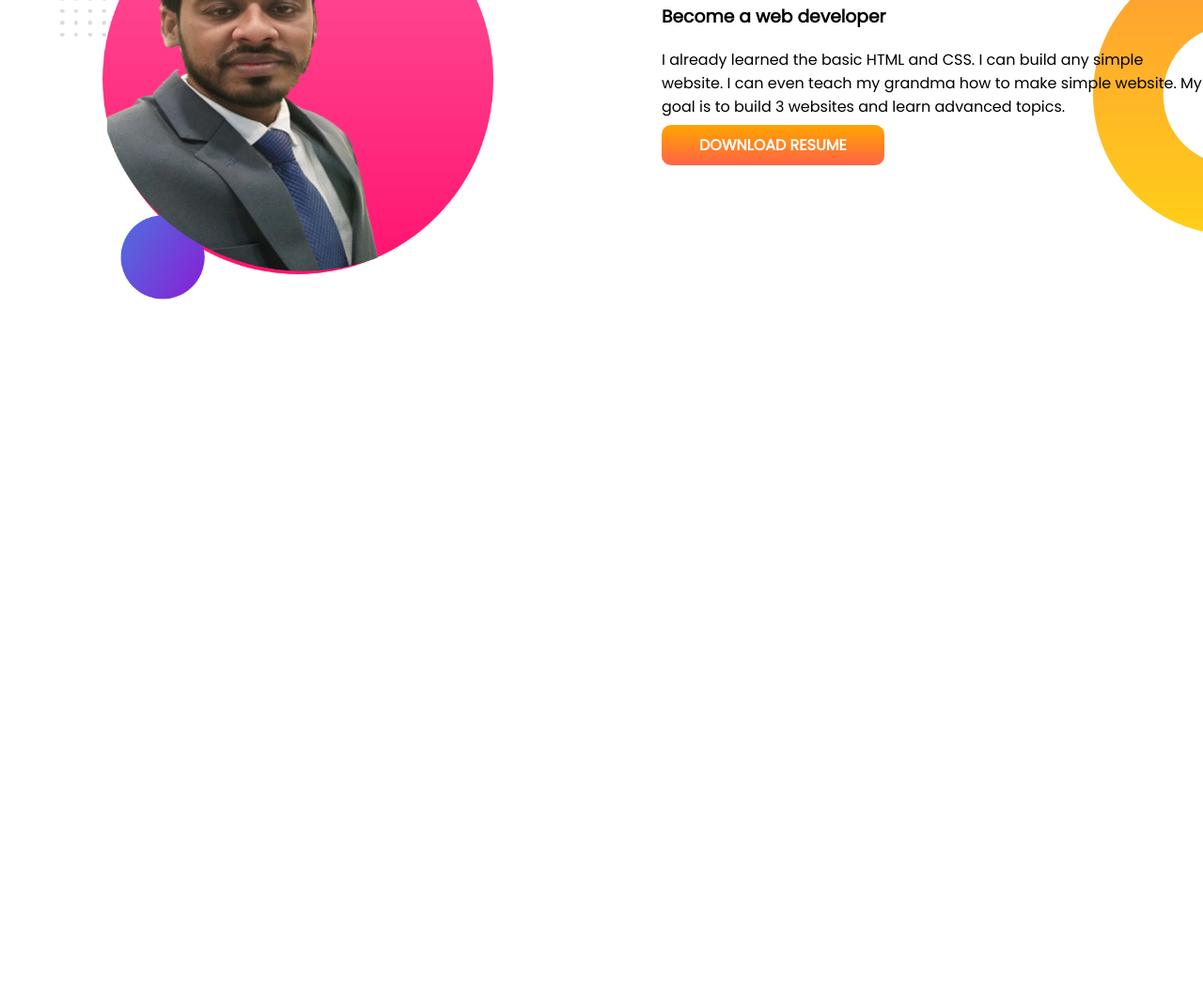
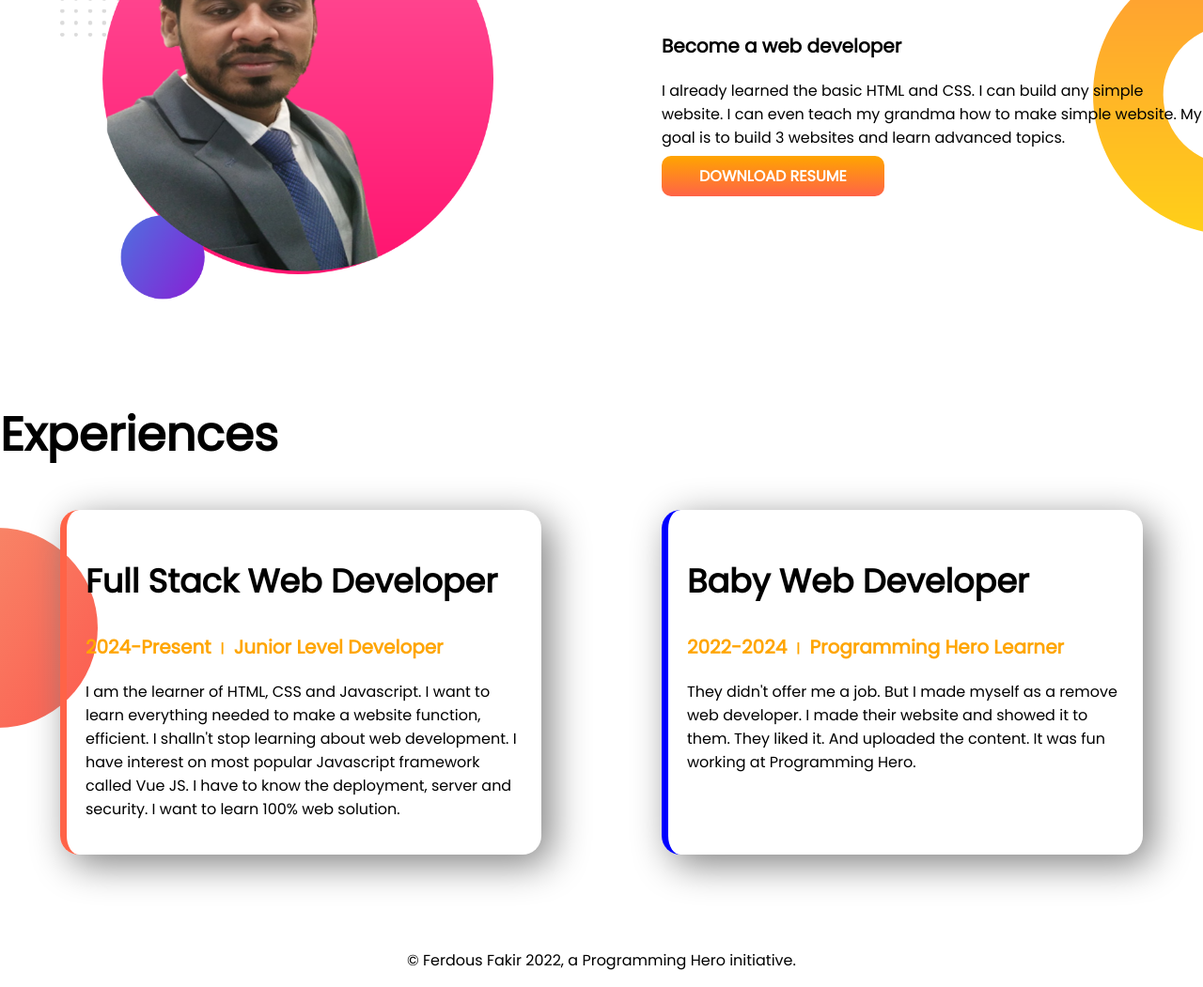
Before and after one commit to ferdouszitu/developer-portfolio, a plain HTML site: page index.html in a window 1280 px wide. Shown: the part 688-1739 px from the top of the page at 94% size. Before the commit the page ends 1114 px from the top, so only its background shows below. Drawn offline with Linux system fonts and the light colour scheme.

Commit message:
style border footer

```diff
--- a/index.html
+++ b/index.html
@@ -13,7 +13,7 @@
 </head>
 
 <body>
-    <section class="top-banner">
+    <section class="top-banner flexible-container">
         <div class="half-width">
             <h1>Welcome To</h1>
             <h1><span class="orange-color">Ferdous Fakir</span> World</h1>
@@ -28,7 +28,7 @@
             <img src="images/zitu pic with bg.png" alt="">
         </div>
     </section>
-    <section class="dream-big">
+    <section class="dream-big flexible-container">
         <div class="half-width">
             <img src="images/zitu pic with bg2.png" alt="">
         </div>
@@ -41,6 +41,30 @@
                 href="https://www.linkedin.com/in/md-ferdous-fakir-895331129/">DOWNLOAD RESUME</a>
         </div>
     </section>
+    <section class="experience-area">
+        <h1>Experiences</h1>
+        <div class="flexible-container">
+            <div id="fullstack-developer" class="experience-item">
+                <h2>Full Stack Web Developer</h2>
+                <h3 class="orange-color">2024-Present । Junior Level Developer</h3>
+                <p>I am the learner of HTML, CSS and Javascript. I want to learn everything needed to make a website
+                    function, efficient. I shalln't stop learning about web development. I have interest on most popular
+                    Javascript framework called Vue JS. I have to know the deployment, server and security. I want to
+                    learn
+                    100% web solution.</p>
+            </div>
+            <div id="baby-developer" class="experience-item">
+                <h2>Baby Web Developer</h2>
+                <h3 class="orange-color">2022-2024 । Programming Hero Learner</h3>
+                <p>They didn't offer me a job. But I made myself as a remove web developer. I made their website and
+                    showed
+                    it to them. They liked it. And uploaded the content. It was fun working at Programming Hero.</p>
+            </div>
+        </div>
+    </section>
 </body>
+<footer>
+    <p>© Ferdous Fakir 2022, a Programming Hero initiative.</p>
+</footer>
 
 </html>
--- a/style.css
+++ b/style.css
@@ -4,14 +4,22 @@ body {
 }
 
 h1 {
-    font-size: 40px;
+    font-size: 50px;
+}
+
+h2 {
+    font-size: 35px;
+}
+
+h3 {
+    font-size: 20px;
 }
 
 .orange-color {
     color: orange;
 }
 
-section {
+.flexible-container {
     display: flex;
     margin-bottom: 100px;
 }
@@ -44,3 +52,30 @@ section {
     background-repeat: no-repeat;
     background-position: right;
 }
+
+.experience-area {
+    background-image: url(images/exp-bg.png);
+    background-position: left;
+    background-repeat: no-repeat;
+}
+
+.experience-item {
+    width: 40%;
+    margin-left: 5%;
+    margin-right: 5%;
+    padding: 20px;
+    box-shadow: 10px 10px 40px gray;
+    border-radius: 20px;
+}
+
+#fullstack-developer {
+    border-left: 7px solid tomato;
+}
+
+#baby-developer {
+    border-left: 7px solid blue;
+}
+
+footer p {
+    text-align: center;
+}
```
